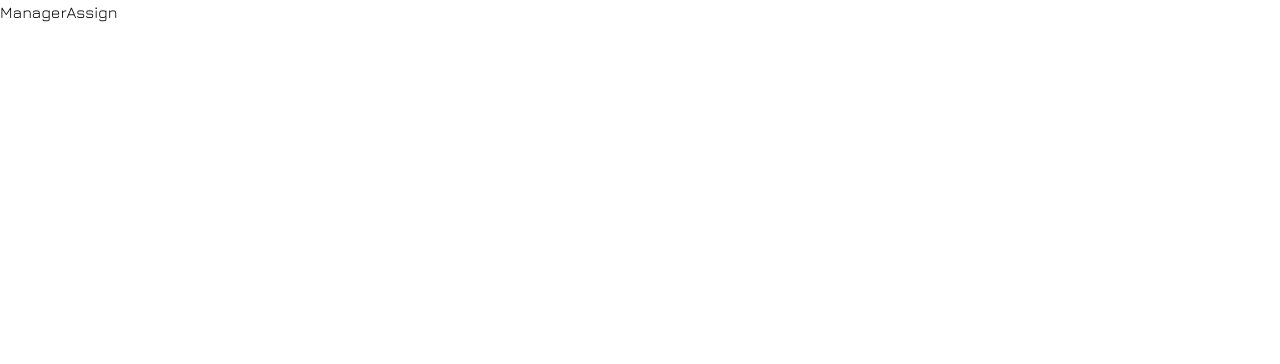
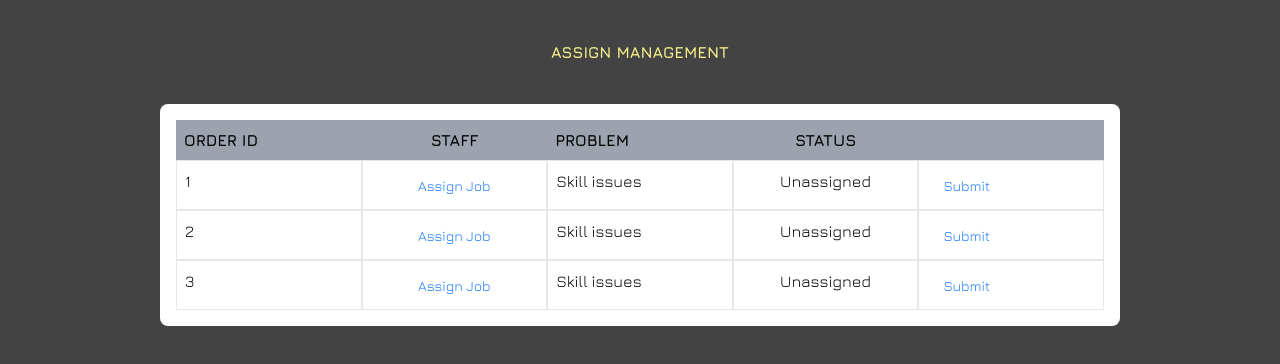
Before and after one commit to LHK190904/NET1814-SWP391-Jewelry-Production-Order-System-Group-1, a React (Vite) app: page /manager/assign in a window 1280 px wide. Shown: the top 364 px of the page. Built offline with nearby package versions, Linux system fonts and the light colour scheme.

Commit message:
Manager Assign page and Cart updated

```diff
--- a/src/App.jsx
+++ b/src/App.jsx
@@ -15,6 +15,7 @@ import Saler from "./pages/saler";
 import ManagerRequest from "./pages/manager/request";
 import ManagerOrder from "./pages/manager/order";
 import ManagerAssign from "./pages/manager/assign";
+import { CartProvider } from "./context/CartContext";
 
 function App() {
   const router = createBrowserRouter([
@@ -86,7 +87,11 @@ function App() {
       element: <ManagerAssign />,
     },
   ]);
-  return <RouterProvider router={router} />;
+  return (
+    <CartProvider>
+      <RouterProvider router={router} />
+    </CartProvider>
+  );
 }
 
 export default App;
--- /dev/null
+++ b/src/context/CartContext.jsx
@@ -0,0 +1,26 @@
+// Import necessary React functions and createContext from React
+import React, { createContext, useState, useContext } from "react";
+
+// Create a new context for the cart
+const CartContext = createContext();
+
+// Custom hook to use the CartContext
+export const useCart = () => useContext(CartContext);
+
+// CartProvider component to wrap around parts of the app that need access to the cart
+export const CartProvider = ({ children }) => {
+  // State to hold cart items
+  const [cart, setCart] = useState([]);
+
+  // Function to add a new item to the cart
+  const addToCart = (item) => {
+    setCart((prevCart) => [...prevCart, item]);
+  };
+
+  // Provide the cart and addToCart function to children components
+  return (
+    <CartContext.Provider value={{ cart, addToCart }}>
+      {children}
+    </CartContext.Provider>
+  );
+};
--- a/src/pages/cart/index.jsx
+++ b/src/pages/cart/index.jsx
@@ -1,58 +1,41 @@
 import React from "react";
-import { Link } from "react-router-dom";
+import { useCart } from "../../context/CartContext";
 
 export default function Cart() {
+  const { cart } = useCart();
+
   return (
-    <div className="h-screen w-screen bg-[#434343] ">
-      <h1 className="text-4xl font-bold text-white text-center">Cart Page</h1>
-      <div className="grid grid-cols-12">
-        <ul className="grid col-start-2 col-span-6 bg-white p-4 rounded-lg">
-          <h2 className="font-bold text-center">DANH SÁCH YÊU CẦU</h2>
-          <li>
-            <div className="grid grid-cols-4">
-              <Link to={"/product-details"}>
-                <img
-                  src="./src/assets/images/product.jpg"
-                  alt=""
-                  className="grid col-start-1"
-                />
-              </Link>
-              <span className="grid col-start-2 col-span-2">
-                <Link to={"/product-details"}>
-                  <p>Tên sản phẩm</p>
-                </Link>
-                <p>Nguyên vật liệu</p>
-                <p>Khối lượng</p>
-                <p>Bản thiết kế</p>
-              </span>
-              <span className="col-start-4">
-                <p>Thời gian tạo đơn:</p>
-                <p>Saler:</p>
-                <p>Product Staff:</p>
-                <p>Design Staff:</p>
-              </span>
+    <div className="bg-[#434343] min-h-screen w-screen">
+      <div className="grid grid-cols-12 gap-4 pt-4">
+        <div className="col-start-2 col-span-5 bg-gray-300 text-center p-1 rounded-lg">
+          <h1 className="bg-gray-400 p-4">YÊU CẦU</h1>
+          <div className="grid grid-cols-6 border">
+            <div className="col-span-1 p-2 font-bold">NHÂN VIÊN BÁN HÀNG</div>
+            <div className="col-span-1 p-2 font-bold">THỜI ĐIỂM TẠO</div>
+            <div className="col-span-1 p-2 font-bold">THỜI ĐIỂM TIẾP NHẬN</div>
+            <div className="col-span-1 p-2 font-bold">THỜI ĐIỂM GỬI</div>
+            <div className="col-span-1 p-2 font-bold">TRẠNG THÁI</div>
+            <div className="col-span-1 p-2 font-bold">MÔ TẢ</div>
+          </div>
+          {cart.map((item, index) => (
+            <div className="grid grid-cols-6 border" key={index}>
+              <div className="col-span-1 p-2 bg-white">{item.product_name}</div>
+              <div className="col-span-1 p-2 bg-white">{item.price}</div>
+              <div className="col-span-1 p-2 bg-white">{item.material}</div>
+              <div className="col-span-1 p-2 bg-white">{item.type}</div>
+              <div className="col-span-1 p-2 bg-white">1</div>
             </div>
-          </li>
-        </ul>
-        <div className="grid col-start-9 col-span-3 bg-white p-4 rounded-lg">
-          <h2 className="font-bold text-center">TỔNG CÁC YÊU CẦU</h2>
-          <div className="grid grid-cols-2">
-            <p className="grid col-start-1 col-span-1">Giá gốc</p>
-            <p className="grid col-start-2 text-right">100</p>
-            <p className="grid col-start-1 col-span-1">Tiền công</p>
-            <p className="grid col-start-2 text-right">15</p>
-            <p className="grid col-start-1 col-span-1">Phí (VAT)</p>
-            <p className="grid col-start-2 text-right">10%</p>
-            <p className="grid col-start-1 col-span-1 font-bold">TỔNG CỘNG</p>
-            <p className="grid col-start-2 text-right font-bold">125</p>
-          </div>
-          <div className="flex gap-4">
-            <button className="w-1/2 bg-gray-800 text-[#F7EF8A] py-2 px-4 rounded-md">
-              <Link to={"/"}>ĐẶT YÊU CẦU</Link>
-            </button>
-            <button className="w-1/2 bg-gray-800 text-[#F7EF8A] py-2 px-4 rounded-md">
-              <Link to={"/"}>VỀ TRANG CHỦ</Link>
-            </button>
+          ))}
+        </div>
+        <div className="col-start-7 col-span-5 bg-gray-300 text-center p-1 rounded-lg">
+          <h1 className="bg-gray-400 p-4">ĐƠN HÀNG</h1>
+          <div className="grid grid-cols-6 border">
+            <div className="col-span-1">BẢN THIẾT KẾ</div>
+            <div className="col-span-1">NHÂN VIÊN THIẾT KẾ</div>
+            <div className="col-span-1">NHÂN VIÊN GIA CÔNG</div>
+            <div className="col-span-1">THỜI ĐIỂM TẠO</div>
+            <div className="col-span-1">THỜI ĐIỂM KẾT THÚC</div>
+            <div className="col-span-1">TRẠNG THÁI</div>
           </div>
         </div>
       </div>
--- a/src/pages/manager/assign/index.jsx
+++ b/src/pages/manager/assign/index.jsx
@@ -1,7 +1,188 @@
-import React from "react";
+import { Button, Modal, Select } from "antd"; // Import Button, Modal, and Select components from Ant Design
+import React, { useState } from "react"; // Import React and useState hook
+
+const { Option } = Select; // Destructure Option component from Select
 
 function ManagerAssign() {
-  return <div>ManagerAssign</div>;
+  // State for modal visibility
+  const [isOpenModal, setOpenModal] = useState(false);
+  // State for tracking the selected order ID
+  const [selectedOrder, setSelectedOrder] = useState(null);
+  // State for storing selected design staff for each order
+  const [designStaff, setDesignStaff] = useState({});
+  // State for storing selected production staff for each order
+  const [productionStaff, setProductionStaff] = useState({});
+  // State for keeping track of assigned staff to prevent re-assignment
+  const [assignedStaff, setAssignedStaff] = useState({
+    design: [],
+    production: [],
+  });
+
+  // State for managing order data
+  const [data, setData] = useState([
+    {
+      orderID: 1,
+      assign: "assign",
+      problem: "Skill issues",
+      status: "Unassigned",
+    },
+    {
+      orderID: 2,
+      assign: "assign",
+      problem: "Skill issues",
+      status: "Unassigned",
+    },
+    {
+      orderID: 3,
+      assign: "assign",
+      problem: "Skill issues",
+      status: "Unassigned",
+    },
+  ]);
+
+  // List of available staff members
+  const staffList = ["Staff 1", "Staff 2", "Staff 3", "Staff 4", "Staff 5"];
+
+  // Function to handle the click event of the "Assign Job" button
+  const handleAssignClick = (orderID) => {
+    setSelectedOrder(orderID); // Set the selected order ID
+    handleShowModal(); // Show the modal
+  };
+
+  // Function to show the modal
+  const handleShowModal = () => {
+    setOpenModal(true);
+  };
+
+  // Function to hide the modal
+  const handleHideModal = () => {
+    setOpenModal(false);
+    setSelectedOrder(null); // Clear the selected order ID
+  };
+
+  // Function to handle the OK button click of the modal
+  const handleOkModal = () => {
+    handleHideModal();
+  };
+
+  // Function to handle the submit button click of each row
+  const handleSubmit = (orderID) => {
+    const updatedDesignStaff = designStaff[orderID]; // Get the selected design staff for the order
+    const updatedProductionStaff = productionStaff[orderID]; // Get the selected production staff for the order
+
+    console.log(`Order ID: ${orderID}`);
+    console.log(`Design Staff: ${updatedDesignStaff}`);
+    console.log(`Production Staff: ${updatedProductionStaff}`);
+
+    // Update the assigned staff state
+    setAssignedStaff((prev) => ({
+      design: [...prev.design, updatedDesignStaff],
+      production: [...prev.production, updatedProductionStaff],
+    }));
+
+    // Update the status of the specific order to "Assigned"
+    setData((prevData) =>
+      prevData.map((item) =>
+        item.orderID === orderID ? { ...item, status: "Assigned" } : item
+      )
+    );
+
+    // Close the modal
+    handleHideModal();
+  };
+
+  return (
+    <div className="bg-[#434343] min-h-screen w-screen">
+      {/* Title of the page */}
+      <h1 className="text-center text-[#F7EF8A] font-extrabold p-10">
+        ASSIGN MANAGEMENT
+      </h1>
+      {/* Table structure for displaying order data */}
+      <div className="grid grid-cols-5 w-3/4 mx-auto bg-white p-4 rounded-lg">
+        <div className="col-span-1 bg-gray-400 p-2 font-bold">ORDER ID</div>
+        <div className="col-span-1 bg-gray-400 p-2 font-bold text-center">
+          STAFF
+        </div>
+        <div className="col-span-1 bg-gray-400 p-2 font-bold">PROBLEM</div>
+        <div className="col-span-1 bg-gray-400 p-2 font-bold text-center">
+          STATUS
+        </div>
+        <div className="col-span-1 bg-gray-400 p-2 font-bold"></div>
+        {/* Iterate over the data to display each row */}
+        {data.map((item) => (
+          <React.Fragment key={item.orderID}>
+            <div className="col-span-1 border p-2">{item.orderID}</div>
+            <div className="col-span-1 border p-2 text-center">
+              <Button
+                type="link"
+                onClick={() => handleAssignClick(item.orderID)}
+              >
+                Assign Job
+              </Button>
+            </div>
+            <div className="col-span-1 border p-2">{item.problem}</div>
+            <div className="col-span-1 border p-2 text-center">
+              {item.status}
+            </div>
+            <div className="col-span-1 border p-2">
+              <Button type="link" onClick={() => handleSubmit(item.orderID)}>
+                Submit
+              </Button>
+            </div>
+          </React.Fragment>
+        ))}
+      </div>
+      {/* Modal for assigning staff */}
+      <Modal
+        title="Assign Job"
+        visible={isOpenModal}
+        onOk={handleOkModal}
+        onCancel={handleHideModal}
+      >
+        {/* Design staff selection */}
+        <div className="flex justify-between mb-4">
+          <label>DESIGN STAFF</label>
+          <Select
+            value={designStaff[selectedOrder]}
+            onChange={(value) =>
+              setDesignStaff((prev) => ({ ...prev, [selectedOrder]: value }))
+            }
+            style={{ width: "60%" }}
+          >
+            {staffList
+              .filter((staff) => !assignedStaff.design.includes(staff))
+              .map((staff) => (
+                <Option key={staff} value={staff}>
+                  {staff}
+                </Option>
+              ))}
+          </Select>
+        </div>
+        {/* Production staff selection */}
+        <div className="flex justify-between">
+          <label>PRODUCTION STAFF</label>
+          <Select
+            value={productionStaff[selectedOrder]}
+            onChange={(value) =>
+              setProductionStaff((prev) => ({
+                ...prev,
+                [selectedOrder]: value,
+              }))
+            }
+            style={{ width: "60%" }}
+          >
+            {staffList
+              .filter((staff) => !assignedStaff.production.includes(staff))
+              .map((staff) => (
+                <Option key={staff} value={staff}>
+                  {staff}
+                </Option>
+              ))}
+          </Select>
+        </div>
+      </Modal>
+    </div>
+  );
 }
 
-export default ManagerAssign;
+export default ManagerAssign; // Export the ManagerAssign component as default
--- a/src/pages/manager/order/index.jsx
+++ b/src/pages/manager/order/index.jsx
@@ -1,7 +1,28 @@
-import React from "react";
+import { Modal } from "antd";
+import React, { useState } from "react";
 
 function ManagerOrder() {
-  return <div className="bg-[#434343]"></div>;
+  const [isOpenModal, setOpenModal] = useState(false);
+  return (
+    <div className="bg-[#434343] min-h-screen w-screen">
+      <h1 className="text-center text-[#F7EF8A] font-extrabold p-10">
+        ORDER MANAGEMENT
+      </h1>
+      <div className="grid grid-cols-5 w-3/4 mx-auto bg-white p-4 rounded-lg">
+        <div className="col-span-1 bg-gray-400 p-2 font-bold">ORDER ID</div>
+        <div className="col-span-1 bg-gray-400 p-2 font-bold text-center">
+          STAFF
+        </div>
+        <div className="col-span-1 bg-gray-400 p-2 font-bold text-center">
+          PROBLEM
+        </div>
+        <div className="col-span-1 bg-gray-400 p-2 font-bold text-center">
+          STATUS
+        </div>
+        <div className="col-span-1 bg-gray-400 p-2 font-bold text-center"></div>
+      </div>
+    </div>
+  );
 }
 
 export default ManagerOrder;
--- a/src/pages/manager/request/index.jsx
+++ b/src/pages/manager/request/index.jsx
@@ -1,5 +1,4 @@
-import React, { useEffect, useState } from "react";
-import axios from "axios";
+import React, { useState } from "react";
 import { Modal, Button } from "antd";
 
 function ManagerRequest() {
@@ -41,30 +40,28 @@ function ManagerRequest() {
       <h1 className="text-center text-[#F7EF8A] font-extrabold p-10">
         REQUEST MANAGEMENT
       </h1>
-      <div className="flex items-start justify-center">
-        <table className="table-auto w-3/4 bg-white border-collapse">
-          <thead>
-            <tr>
-              <th className="border px-4 py-2">REQUEST ID</th>
-              <th className="border px-4 py-2">SALER ID</th>
-              <th className="border px-4 py-2">DETAILS</th>
-              <th className="border px-4 py-2">STATUS</th>
-            </tr>
-          </thead>
-          <tbody>
+      <div className="grid grid-cols-4 w-3/4 mx-auto bg-white p-4 rounded-lg">
+        <div className="col-span-1 bg-gray-400 p-2 font-bold">REQUEST ID</div>
+        <div className="col-span-1 bg-gray-400 p-2 font-bold">SALER ID</div>
+        <div className="col-span-1 bg-gray-400 p-2 font-bold text-center">
+          DETAILS
+        </div>
+        <div className="col-span-1 bg-gray-400 p-2 font-bold text-center">
+          STATUS
+        </div>
         {data.map((item) => (
-              <tr key={item.reqId}>
-                <td className="border px-4 py-2">{item.reqId}</td>
-                <td className="border px-4 py-2">{item.salerId}</td>
-                <td className="border px-4 py-2">
+          <React.Fragment key={item.reqId}>
+            <div className="col-span-1 border p-2">{item.reqId}</div>
+            <div className="col-span-1 border p-2">{item.salerId}</div>
+            <div className="col-span-1 border p-2 text-center">
               <Button
                 type="link"
                 onClick={() => handleDetailsClick(item.details)}
               >
                 Details
               </Button>
-                </td>
-                <td className="border px-4 py-2">
+            </div>
+            <div className="col-span-1 border p-2 text-center">
               {statuses[item.reqId] === "action" ? (
                 <div>
                   <Button
@@ -90,11 +87,9 @@ function ManagerRequest() {
                   {statuses[item.reqId] || item.status}
                 </Button>
               )}
-                </td>
-              </tr>
+            </div>
+          </React.Fragment>
         ))}
-          </tbody>
-        </table>
       </div>
 
       <Modal
--- a/src/pages/product-details/index.jsx
+++ b/src/pages/product-details/index.jsx
@@ -2,11 +2,13 @@ import React, { useState, useEffect } from "react";
 import { useParams, Link } from "react-router-dom";
 import axios from "axios";
 import { Modal, Button, Input, Form } from "antd";
+import { useCart } from "../../context/CartContext"; // Corrected import path
 
 function ProductDetails() {
   const { productId } = useParams();
   const [product, setProduct] = useState(null);
   const [isModalOpen, setIsModalOpen] = useState(false);
+  const { addToCart } = useCart();
 
   useEffect(() => {
     const fetchProductDetails = async () => {
@@ -37,6 +39,7 @@ function ProductDetails() {
       .then((values) => {
         form.resetFields();
         console.log("Received values of form: ", values);
+        addToCart({ ...product, ...values });
         setIsModalOpen(false);
       })
       .catch((info) => {
```
Lines whose indentation alone changed are shown as unchanged.
